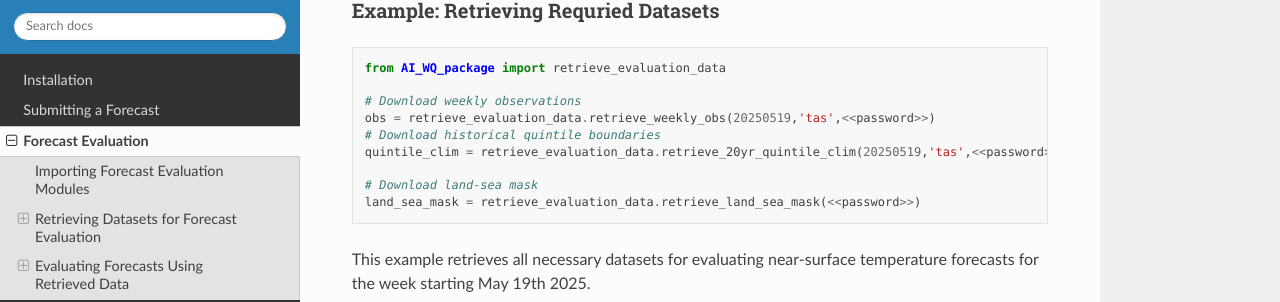
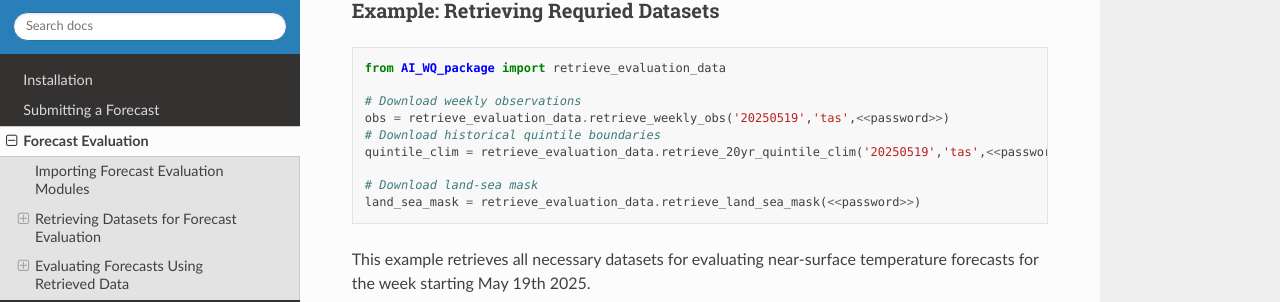
Before and after one commit to joshuatalib/AI_weather_quest, a Sphinx documentation site: the page built from docs/source/forecast_evaluation.rst, in a window 1280 px wide and 900 px high, scrolled down 3202 px. Shown: the part 149-451 px from the top of the window. Built offline with Sphinx 7.4.7 and the Read the Docs theme 3.1.0, drawn with Linux system fonts in a browser that asks for light colours; pages that are not in the unit, such as notebooks, are missing from menus.

```diff
--- a/docs/source/forecast_evaluation.rst
+++ b/docs/source/forecast_evaluation.rst
@@ -124,9 +124,9 @@ Example: Retrieving Requried Datasets
    from AI_WQ_package import retrieve_evaluation_data
 
    # Download weekly observations
-   obs = retrieve_evaluation_data.retrieve_weekly_obs(20250519,'tas',<<password>>)
+   obs = retrieve_evaluation_data.retrieve_weekly_obs('20250519','tas',<<password>>)
    # Download historical quintile boundaries
-   quintile_clim = retrieve_evaluation_data.retrieve_20yr_quintile_clim(20250519,'tas',<<password>>)
+   quintile_clim = retrieve_evaluation_data.retrieve_20yr_quintile_clim('20250519','tas',<<password>>)
 
    # Download land-sea mask
    land_sea_mask = retrieve_evaluation_data.retrieve_land_sea_mask(<<password>>)
```
